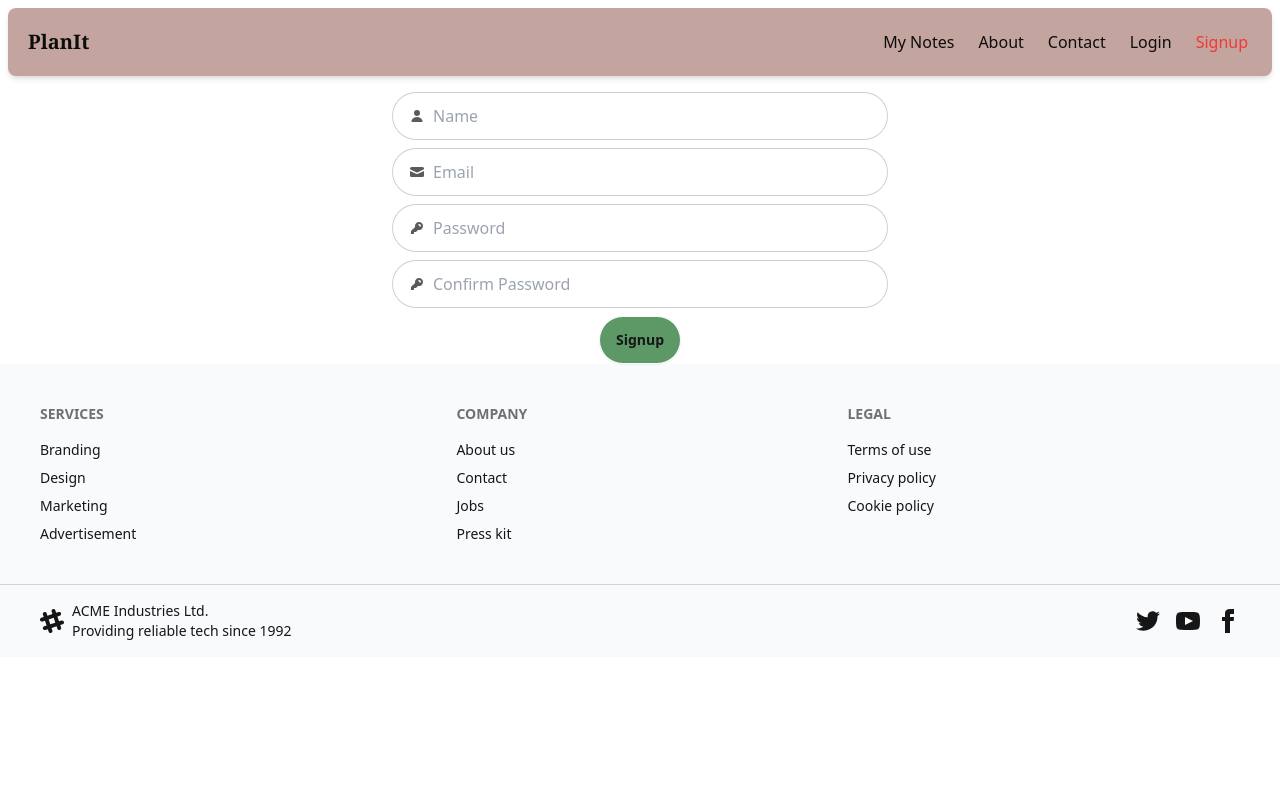
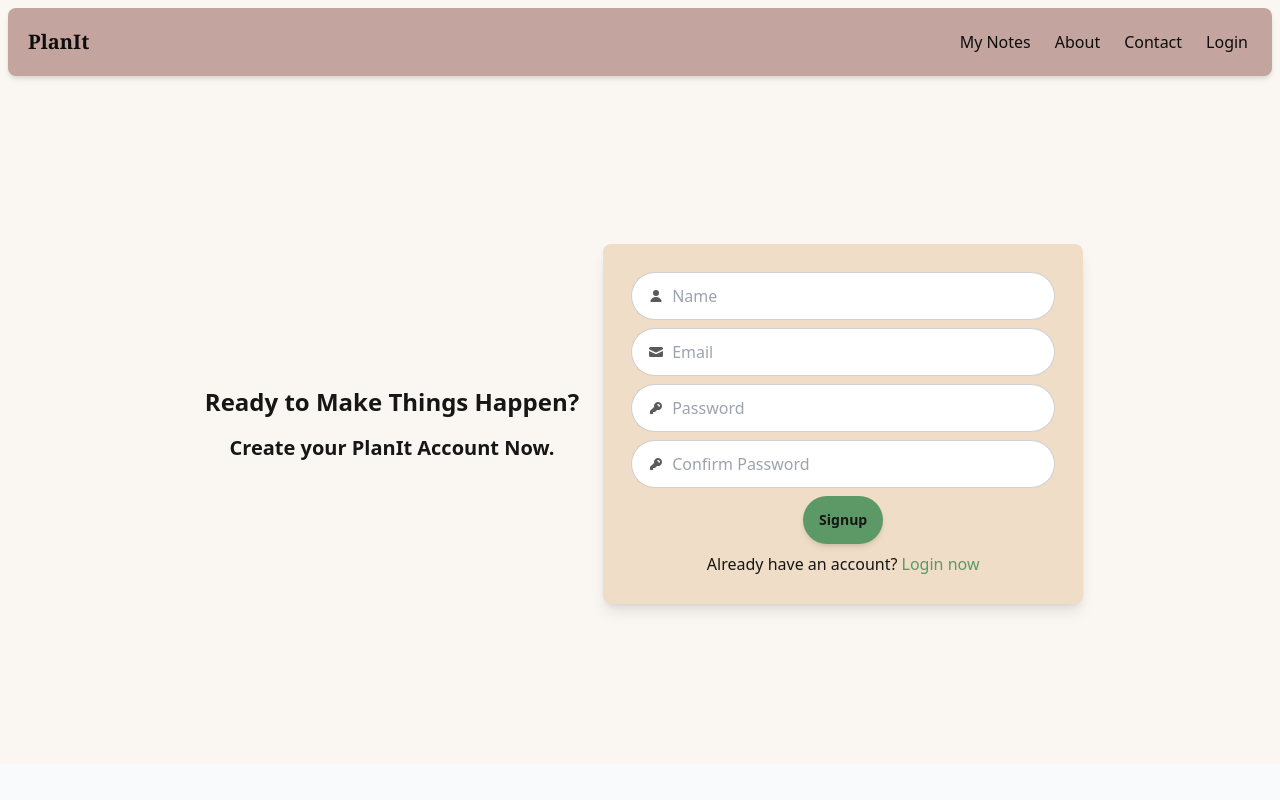
Before and after one commit to yashi-15/PlanIt, a React (Vite) app in the folder PlanIt/: page /signup in a window 1280 px wide. Shown: the top 800 px of the page. Built offline with nearby package versions, Linux system fonts and the light colour scheme.

Commit message:
styling to login and signup forms

```diff
--- a/PlanIt/index.html
+++ b/PlanIt/index.html
@@ -7,7 +7,7 @@
     <title> PlanIt - Plan your tasks securely on Cloud</title>
   </head>
   <body>
-    <div id="root"></div>
+    <div id="root" class="bg-cream"></div>
     <script src="https://kit.fontawesome.com/f66e464da4.js" crossorigin="anonymous"></script>
     <script type="module" src="/src/main.jsx"></script>
   </body>
--- a/PlanIt/src/components/Login.jsx
+++ b/PlanIt/src/components/Login.jsx
@@ -1,43 +1,49 @@
 import React, { useContext, useState } from "react";
 import authContext from "../context/auth/authContext";
-import { useNavigate } from 'react-router-dom';
+import { Link, useNavigate } from "react-router-dom";
 import alertContext from "../context/alert/alertContext";
 
 const Login = () => {
-
     const navigate = useNavigate();
 
-    const {showAlert} = useContext(alertContext)
+    const { showAlert } = useContext(alertContext);
 
-    const {userLogin} = useContext(authContext)
-    const [credentials, setCredentials] = useState({email: "", password: ""})
+    const { userLogin } = useContext(authContext);
+    const [credentials, setCredentials] = useState({ email: "", password: "" });
 
     const onChangeInput = (e) => {
         setCredentials({ ...credentials, [e.target.name]: e.target.value });
     };
 
-    const handleLoginSubmit = async (e) =>{
-        e.preventDefault()
-        const response = await userLogin(credentials)
-        if(response.success) {
+    const handleLoginSubmit = async (e) => {
+        e.preventDefault();
+        const response = await userLogin(credentials);
+        if (response.success) {
             localStorage.setItem("token", response.authToken);
-            showAlert("Logged In Successfully!", "success")
-            navigate("/")
+            navigate("/");
+            showAlert("Logged In Successfully!", "success");
+        } else {
+            showAlert(response.error, "error");
         }
-        else{
-            showAlert(response.error, "error")
-        }
-    }
+    };
 
     return (
-        <div className="flex justify-center">
-            <form style={{ width: "40%" }} onSubmit={handleLoginSubmit}>
+        <>
+            <div className="hero" style={{ minHeight: "calc(100vh - 120px)" }}>
+                <div className="flex flex-col lg:flex-row align-middle justify-items-center justify-center gap-4" style={{ width: "75%" }}>
+                    <div className="flex flex-col justify-center">
+                        <h1 className="text-center text-2xl font-bold m-2">Welcome Back to Productivity!</h1>
+                        <h1 className="text-center text-xl font-bold m-2">Log in to PlanIt now.</h1>
+                    </div>
+
+                    <div className="flex justify-center bg-linen p-5 shadow-lg rounded-lg" style={{ width: "50%" }}>
+                        <form style={{ width: "100%" }} onSubmit={handleLoginSubmit}>
                             <label htmlFor="email" className="input input-bordered flex items-center gap-2 m-2">
                                 <svg xmlns="http://www.w3.org/2000/svg" viewBox="0 0 16 16" fill="currentColor" className="h-4 w-4 opacity-70">
                                     <path d="M2.5 3A1.5 1.5 0 0 0 1 4.5v.793c.026.009.051.02.076.032L7.674 8.51c.206.1.446.1.652 0l6.598-3.185A.755.755 0 0 1 15 5.293V4.5A1.5 1.5 0 0 0 13.5 3h-11Z" />
                                     <path d="M15 6.954 8.978 9.86a2.25 2.25 0 0 1-1.956 0L1 6.954V11.5A1.5 1.5 0 0 0 2.5 13h11a1.5 1.5 0 0 0 1.5-1.5V6.954Z" />
                                 </svg>
-                    <input type="email" id="email" name="email" className="grow" value={credentials.email} onChange={onChangeInput} placeholder="Email" />
+                                <input type="email" id="email" name="email" className="grow" value={credentials.email} onChange={onChangeInput} placeholder="Email" required />
                             </label>
 
                             <label htmlFor="password" className="input input-bordered flex items-center gap-2 m-2">
@@ -48,14 +54,26 @@ const Login = () => {
                                         clipRule="evenodd"
                                     />
                                 </svg>
-                    <input type="password" id="password" name="password" className="grow" value={credentials.password} onChange={onChangeInput} placeholder="Password" />
+                                <input type="password" id="password" name="password" className="grow" value={credentials.password} onChange={onChangeInput} placeholder="Password" minLength={5} required />
                             </label>
 
                             <div className="text-center">
-                    <button className="btn bg-green">Login</button>
+                                <button className="btn bg-green hover:bg-lightgreen border-none shadow-md">Login</button>
+                            </div>
+                            <div className="m-2 text-center">
+                                <p>
+                                    Don't have an account?{" "}
+                                    <Link to="/signup" className="text-green">
+                                        {" "}
+                                        Create a new account{" "}
+                                    </Link>{" "}
+                                </p>
                             </div>
                         </form>
                     </div>
+                </div>
+            </div>
+        </>
     );
 };
 
--- a/PlanIt/src/components/Navbar.jsx
+++ b/PlanIt/src/components/Navbar.jsx
@@ -46,11 +46,11 @@ const Navbar = () => {
                                         Login
                                     </NavLink>
                                 </li>
-                                <li className="p-3">
+                                {/* <li className="p-3">
                                     <NavLink to="/signup" className={({ isActive }) => `${isActive ? "text-red" : "text-black"}`}>
                                         Signup
                                     </NavLink>
-                                </li>{" "}
+                                </li>{" "} */}
                             </>
                         ) : (
                             <li>
--- a/PlanIt/src/components/Signup.jsx
+++ b/PlanIt/src/components/Signup.jsx
@@ -1,16 +1,15 @@
 import React, { useContext, useState } from "react";
 import authContext from "../context/auth/authContext";
-import { useNavigate } from 'react-router-dom';
+import { Link, useNavigate } from "react-router-dom";
 import alertContext from "../context/alert/alertContext";
 
 const Signup = () => {
-
     const navigate = useNavigate();
 
-    const {showAlert} = useContext(alertContext)
+    const { showAlert } = useContext(alertContext);
 
-    const {user, userSignup} = useContext(authContext)
-    const [credentials, setCredentials] = useState({name: "", email: "", password: "", cpassword: ""})
+    const { user, userSignup } = useContext(authContext);
+    const [credentials, setCredentials] = useState({ name: "", email: "", password: "", cpassword: "" });
 
     const onChangeInput = (e) => {
         setCredentials({ ...credentials, [e.target.name]: e.target.value });
@@ -18,20 +17,25 @@ const Signup = () => {
 
     const handleSignupSubmit = async (e) => {
         e.preventDefault();
-        const response = await userSignup(credentials)
-        if(response.success) {
+        const response = await userSignup(credentials);
+        if (response.success) {
             localStorage.setItem("token", response.authToken);
-            showAlert("Sign Up Successfull!", "success")
-            navigate("/")
-        }
-        else{
-            showAlert(response.error, "error")
+            showAlert("Sign Up Successfull!", "success");
+            navigate("/");
+        } else {
+            showAlert(response.error, "error");
         }
     };
 
     return (
-        <div className="flex justify-center">
-            <form style={{ width: "40%" }} onSubmit={handleSignupSubmit}>
+        <div className="hero" style={{ minHeight: "calc(100vh - 120px)" }}>
+            <div className="flex flex-col lg:flex-row align-middle justify-items-center justify-center gap-4" style={{ width: "75%" }}>
+                <div className="flex flex-col justify-center">
+                    <h1 className="text-center text-2xl font-bold m-2">Ready to Make Things Happen?</h1>
+                    <h1 className="text-center text-xl font-bold m-2">Create your PlanIt Account Now.</h1>
+                </div>
+                <div className="flex justify-center bg-linen p-5 shadow-lg rounded-lg" style={{ width: "50%" }}>
+                    <form style={{ width: "100%" }} onSubmit={handleSignupSubmit}>
                         <label className="input input-bordered flex items-center gap-2 m-2">
                             <svg xmlns="http://www.w3.org/2000/svg" viewBox="0 0 16 16" fill="currentColor" className="h-4 w-4 opacity-70">
                                 <path d="M8 8a3 3 0 1 0 0-6 3 3 0 0 0 0 6ZM12.735 14c.618 0 1.093-.561.872-1.139a6.002 6.002 0 0 0-11.215 0c-.22.578.254 1.139.872 1.139h9.47Z" />
@@ -44,7 +48,7 @@ const Signup = () => {
                                 <path d="M2.5 3A1.5 1.5 0 0 0 1 4.5v.793c.026.009.051.02.076.032L7.674 8.51c.206.1.446.1.652 0l6.598-3.185A.755.755 0 0 1 15 5.293V4.5A1.5 1.5 0 0 0 13.5 3h-11Z" />
                                 <path d="M15 6.954 8.978 9.86a2.25 2.25 0 0 1-1.956 0L1 6.954V11.5A1.5 1.5 0 0 0 2.5 13h11a1.5 1.5 0 0 0 1.5-1.5V6.954Z" />
                             </svg>
-                    <input type="email" className="grow" id="email" name="email" value={credentials.email} onChange={onChangeInput} placeholder="Email" />
+                            <input type="email" className="grow" id="email" name="email" value={credentials.email} onChange={onChangeInput} placeholder="Email" required />
                         </label>
 
                         <label htmlFor="password" className="input input-bordered flex items-center gap-2 m-2">
@@ -70,10 +74,21 @@ const Signup = () => {
                         </label>
 
                         <div className="text-center">
-                    <button className="btn bg-green">Signup</button>
+                            <button className="btn bg-green hover:bg-lightgreen border-none shadow-md">Signup</button>
+                        </div>
+                        <div className="m-2 text-center">
+                            <p>
+                                Already have an account?{" "}
+                                <Link to="/login" className="text-green">
+                                    {" "}
+                                    Login now{" "}
+                                </Link>{" "}
+                            </p>
                         </div>
                     </form>
                     <div>{user.name}</div>
+                </div>
+            </div>
         </div>
     );
 };
--- a/PlanIt/src/index.css
+++ b/PlanIt/src/index.css
@@ -1,3 +1,10 @@
 @tailwind base;
 @tailwind components;
 @tailwind utilities;
+
+.ttt{
+    color: #F0D1A8;
+}
+.teett{
+    color: #73a17d;
+}
--- a/PlanIt/tailwind.config.js
+++ b/PlanIt/tailwind.config.js
@@ -8,7 +8,7 @@ export default {
     extend: {
       colors: {
         'red': '#F23834',
-        'linen': '#F0D1A8',
+        'linen': '#f0ddc7',
         'cream' : '#FAF7F2',
         'black' : '#0D0D0C',
         'tasktext' : '#4B332F',
@@ -17,6 +17,7 @@ export default {
         'pink' : '#F87777',
         'ashrose' : '#C4A49F',
         'green' : '#5C9967',
+        'lightgreen' : '#73a17d',
         'gray' : '#63605F',
       }
     },
```
Also changed, not shown: PlanIt/src/components/Home.jsx (+8 -12 lines). Lines whose indentation alone changed are shown as unchanged.
